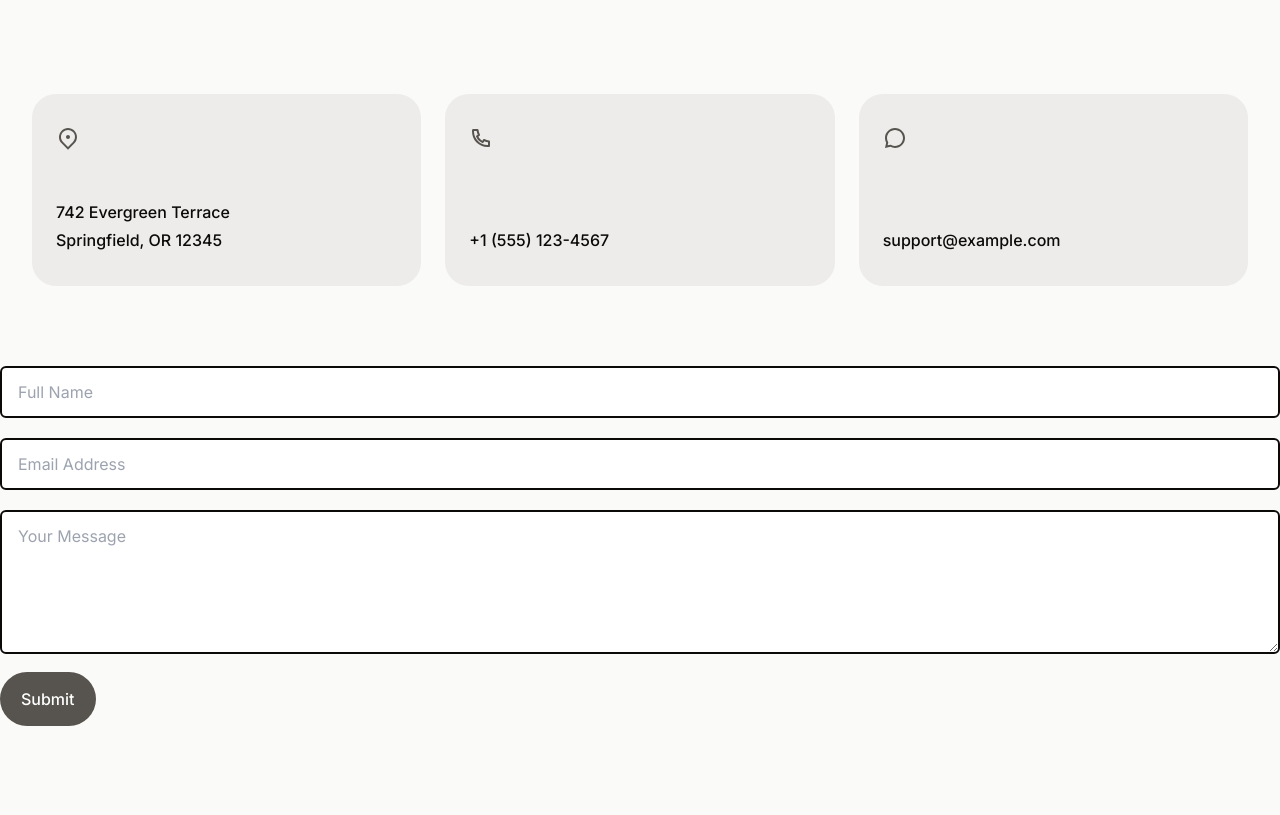
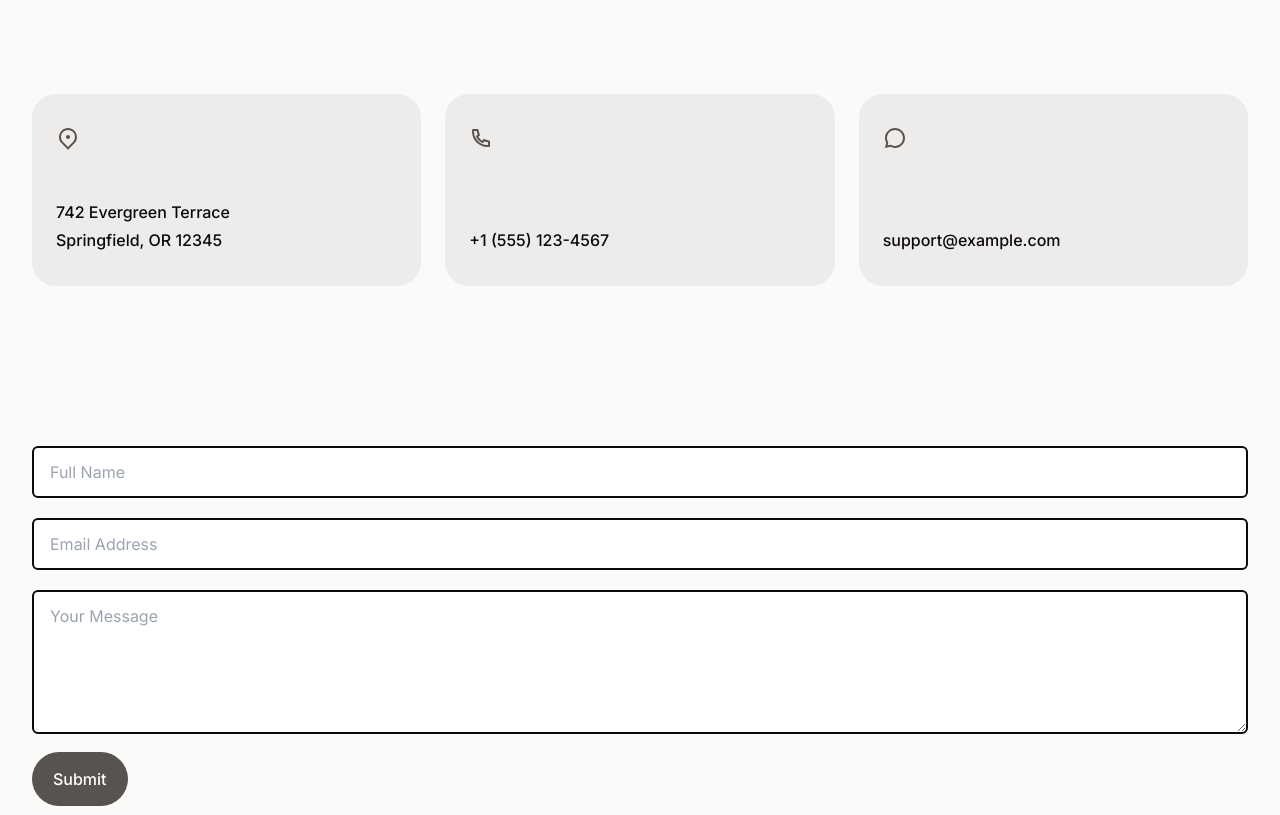
Before and after one commit to aidenwood/goldentile-v8, an Astro site: page /contact in a window 1280 px wide. Shown: the part 90-905 px from the top of the page. Built offline with nearby package versions, Linux system fonts and the light colour scheme; Astro itself is replaced by a stand-in of ours.

Commit message:
Update ContactForm-Web3.astro

```diff
--- a/src/components/contact/ContactForm-Web3.astro
+++ b/src/components/contact/ContactForm-Web3.astro
@@ -1,5 +1,6 @@
 
-
+<section class="py-16 sm:py-20">
+  <div class="mx-auto max-w-2xl px-4 sm:px-6 lg:max-w-7xl lg:px-8">
     <!-- To make this contact form work, create your free access key from https://web3forms.com/
         Then you will get all form submissions in your email inbox. -->
     <form netlify
@@ -58,6 +59,8 @@
       </button>
       <div id="result" class="mt-3 text-center"></div>
     </form>
+  </div>
+</section>
 
 <style>
   .invalid-feedback,
```
Lines whose indentation alone changed are shown as unchanged.
